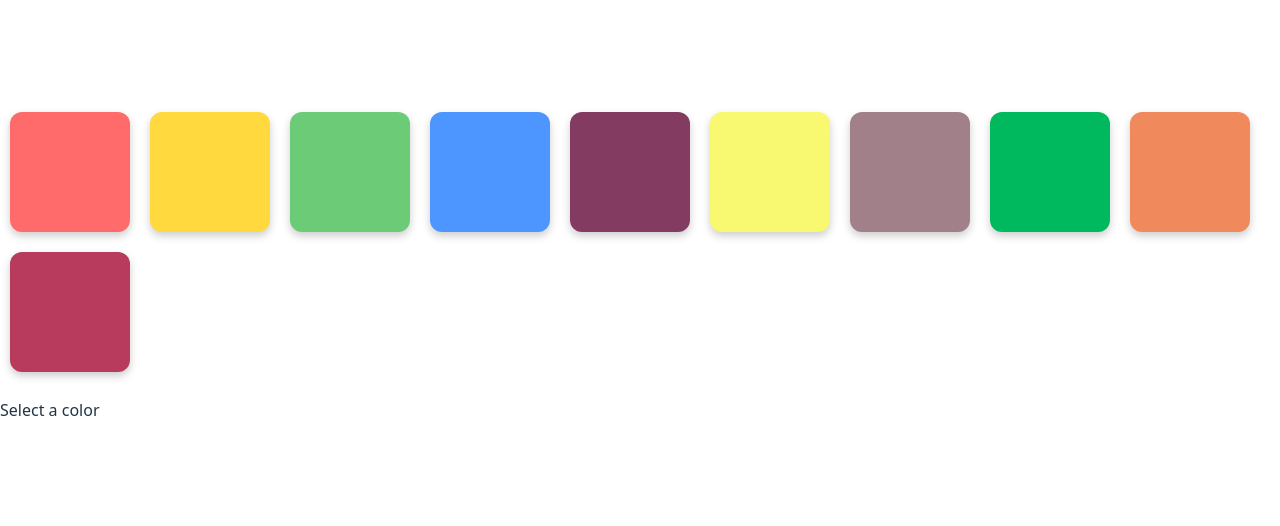
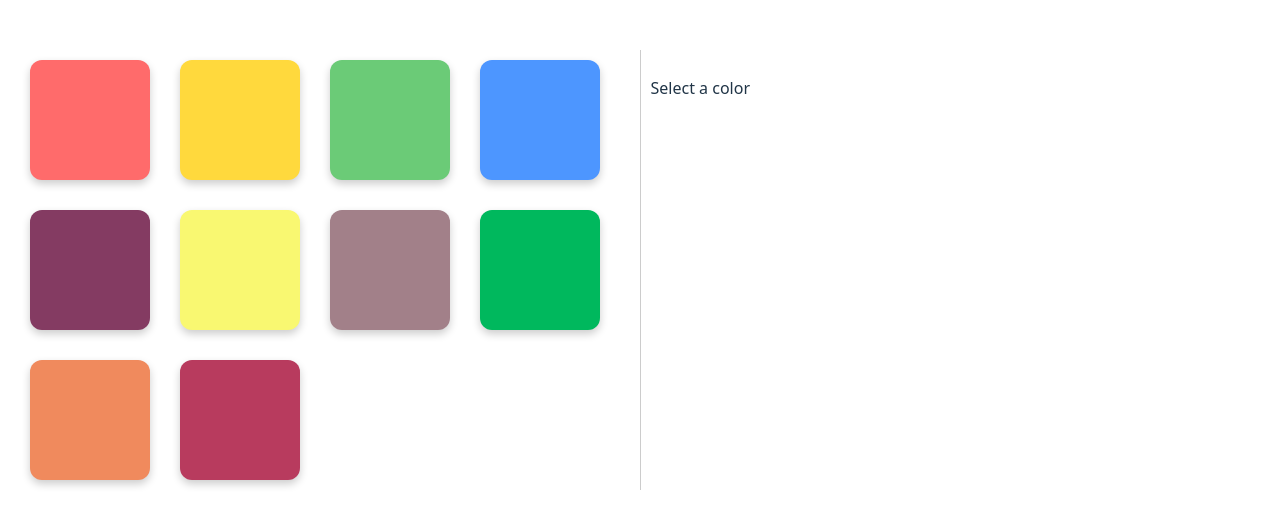
Before and after one commit to sormilabagui/React_mini_projects, a React (Vite) app in the folder Colorpicker-app/: page / in a window 1280 px wide. Shown: the part 130-656 px from the top of the page. Built offline with nearby package versions, Linux system fonts and the light colour scheme.

Commit message:
Update App.css
added new css for button and right side panel

```diff
--- a/Colorpicker-app/src/App.css
+++ b/Colorpicker-app/src/App.css
@@ -1,7 +1,39 @@
-.color-grid {
+/*.color-grid {
   display: flex;
   flex-wrap: wrap;
   gap: 16px;
   padding: 20px;
   justify-content: center;
 }
+*/
+.app-container {
+  display: flex;
+  padding: 20px;
+  gap: 20px;
+}
+
+.grid-section {
+  display: flex;
+  flex-wrap: wrap;
+  gap: 10px;
+  flex: 1;
+}
+
+.detail-section {
+  flex: 1;
+  padding: 10px;
+  border-left: 1px solid #ccc;
+}
+
+.detail-box {
+  background: #f2f2f2;
+  padding: 20px;
+  border-radius: 12px;
+}
+
+.big-color {
+  width: 100%;
+  height: 100px;
+  border-radius: 8px;
+  margin-bottom: 10px;
+}
```
